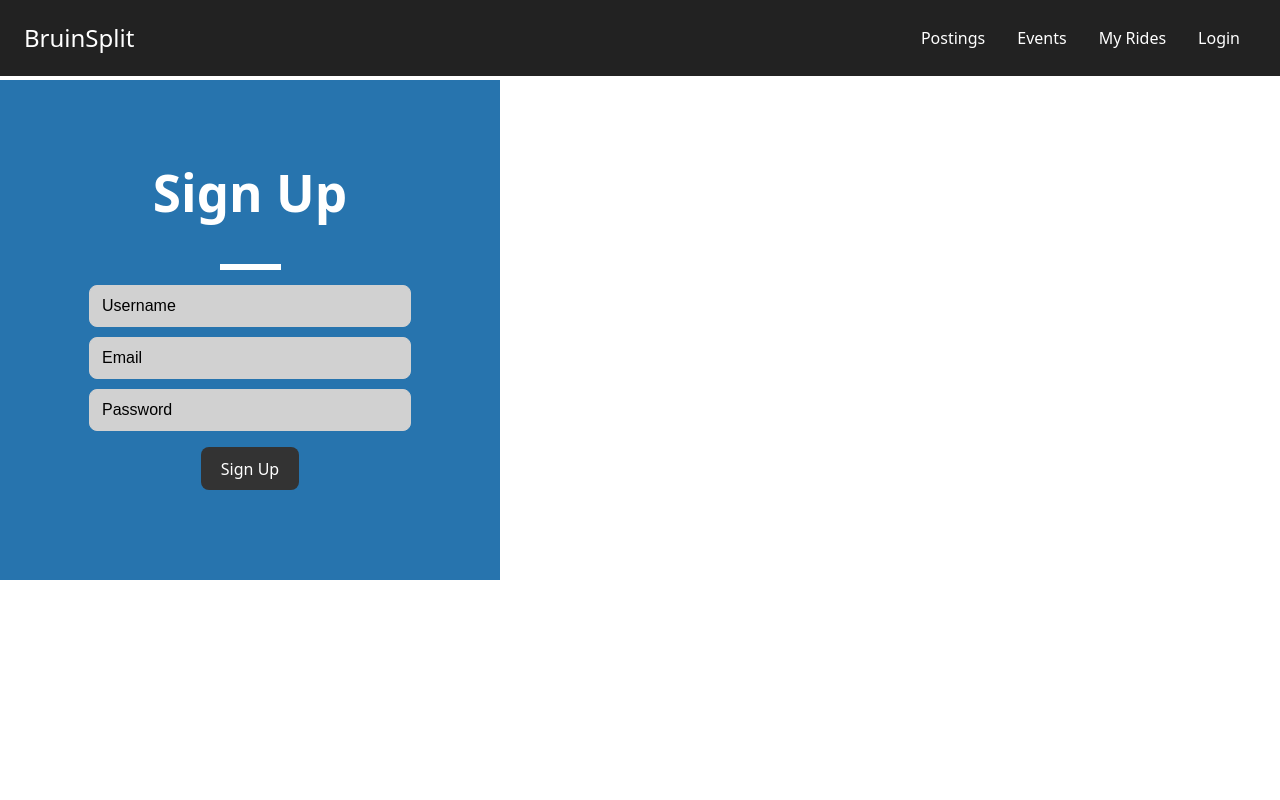
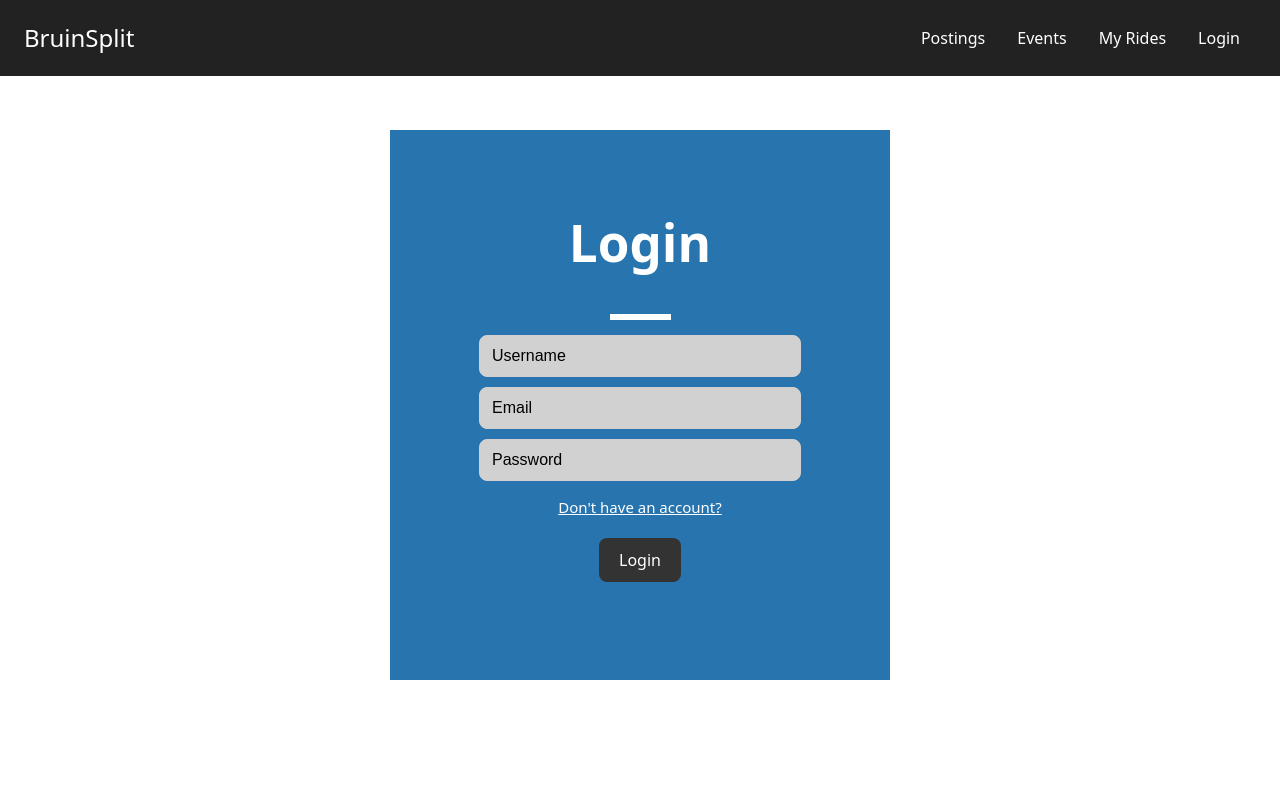
Before and after one commit to joshuajin06/BruinSplit, a React (Vite) app in the folder frontend/bruinsplit/: page /login in a window 1280 px wide. Shown: the top 800 px of the page. Built offline with nearby package versions, Linux system fonts and the light colour scheme.

Commit message:
Fixed the sign up login screen and added toggle

```diff
--- a/frontend/bruinsplit/src/components/loginsignup.css
+++ b/frontend/bruinsplit/src/components/loginsignup.css
@@ -1,6 +1,32 @@
+ .body{
+    width: 500px;
+    height: 550px;
+    display: flex;
+    flex-direction: column;
+    align-items: center;
+    background-color: #2774AE;
+    justify-content: center;
+    align-items: center;
+    margin-left: auto;
+    margin-right: auto;
+    margin-top: 50px;
+    margin-bottom: 10px;
+}
+
+.toggle-action{
+    background-color: transparent;
+    border: none;
+    color: white;
+    margin-top: 15px;
+    font-size: 15px;
+    cursor: pointer;
+    text-decoration: underline;
+}
+
  .login-signup-button {
     background-color: #333;
     border-radius: 8px;
+    margin-top: 20px;
     width: auto;
     height: auto;
 }
@@ -11,6 +37,7 @@
     margin: auto;
     margin-top: 50px;
     align-items: center;
+    justify-content: center;
 }
 
 
@@ -54,16 +81,6 @@
     color: black;
 }
 
-.body{
-    width: 500px;
-    height: 500px;
-    display: flex;
-
-    flex-direction: column;
-    align-items: center;
-    background-color: #2774AE;
-}
-
 .underline {
     top: 0;
     width: 61px;
--- a/frontend/bruinsplit/src/components/loginsignup.jsx
+++ b/frontend/bruinsplit/src/components/loginsignup.jsx
@@ -3,26 +3,37 @@ import Person from '../assets/person.png';
 import './loginsignup.css';
 
 export default function LoginSignup() {
-    const [signUpOrLogin, setSignUpOrLogin] = useState('Sign Up');
+    const [loggedIn, setLoggedIn] = useState(true);
 
     return (
         <div className="body">
             <div className="login-page-container">
                 <div className='header'>
-                    <div className='text'><h1>{ signUpOrLogin }</h1></div>
+                    <div className='text'><h1>{loggedIn ? "Login" : "Sign Up"}</h1></div>
                     <div className='underline'></div>
                 </div>
                 <div className='input'>
                     <input type="text" placeholder="Username" className='username-input'/>
                 </div>
+                {loggedIn? null :
+                        <div className='input'>
+                            <input type="text" placeholder="Name" className='name-input'/>
+                        </div>
+                    }
+                <div>
                 <div className='input'>
                     <input type="text" placeholder="Email" className='email-input'/>
                 </div>
                 <div className='input'>
                     <input type="password" placeholder="Password" className='password-input'/>
                 </div>
-                <div>
-                    <button className='login-signup-button'>{ signUpOrLogin }</button>
+                <div className='toggle-action'>
+                    <span className="toggle-action-button" onClick={() => { setLoggedIn(!loggedIn) }}>
+                        {loggedIn ? "Don't have an account? " : "Already have an account? "}
+                        {loggedIn ? false : true}
+                    </span>
+                </div>
+                    <button className='login-signup-button'>{loggedIn ? "Login" : "Sign Up"}</button>
                 </div>
             </div>
         </div>
--- a/frontend/bruinsplit/src/main.jsx
+++ b/frontend/bruinsplit/src/main.jsx
@@ -6,5 +6,5 @@ import App from './App.jsx'
 createRoot(document.getElementById('root')).render(
   <StrictMode>
       <App />
-  </StrictMode>,
+  </StrictMode>
 )
```
